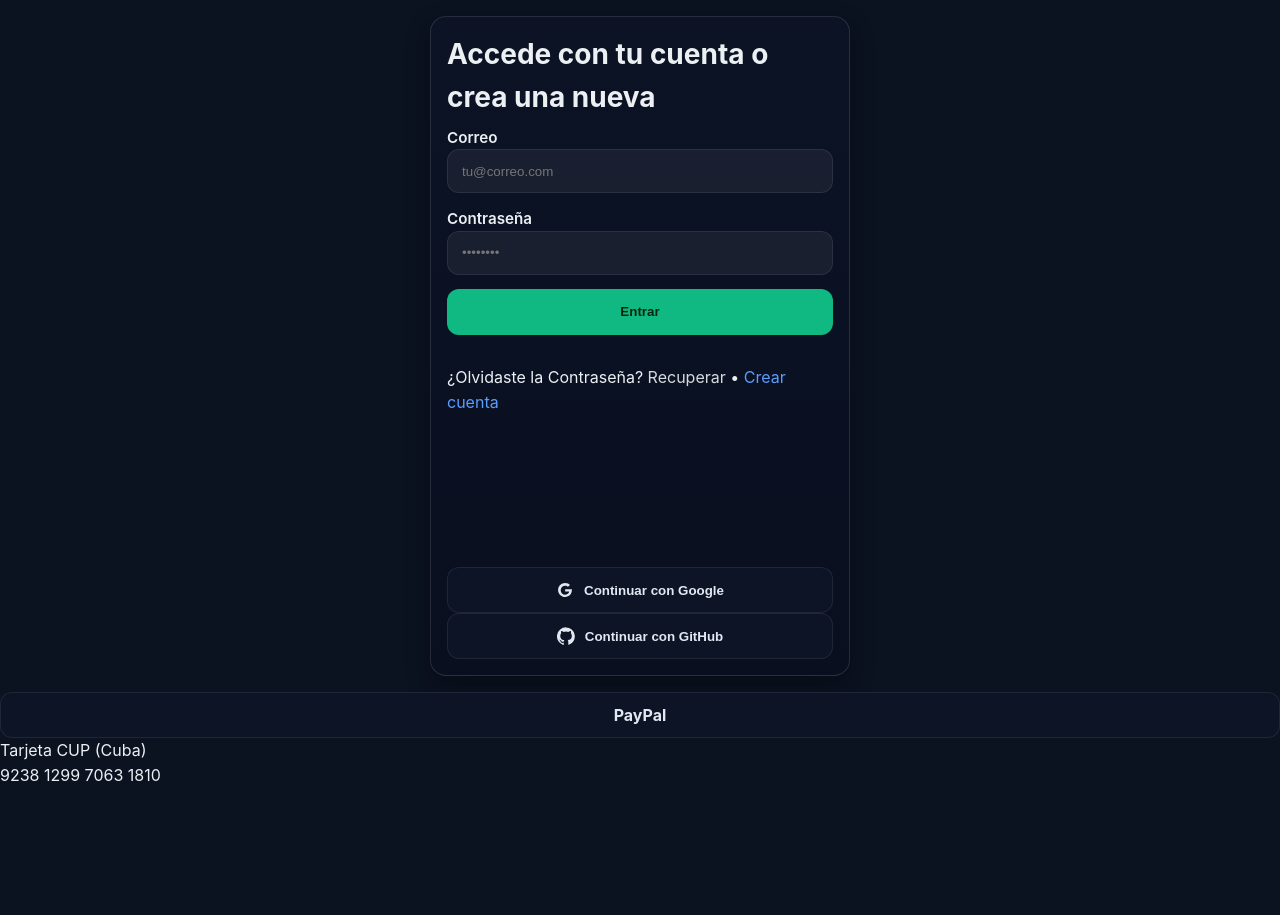
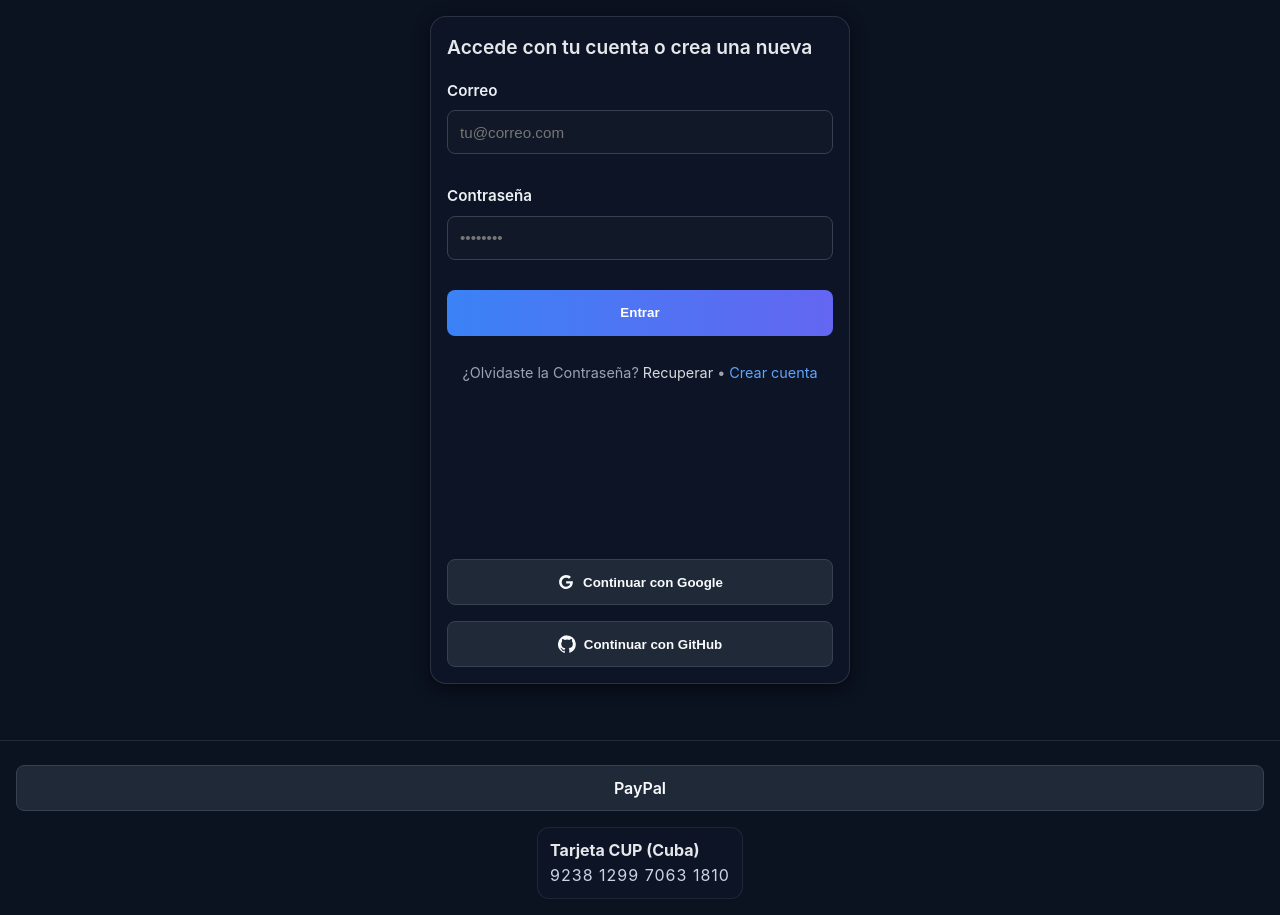
Before and after one commit to devmaikelrm/ConsultasdeCel, a website: page public/login.html in a window 1280 px wide. Before the commit the page ends 800 px from the top, so only its background shows below. Drawn offline with nearby package versions, Linux system fonts and the light colour scheme.

Commit message:
style(auth): aplica estilos de tarjeta de autenticación, botones y donaciones

```diff
--- a/public/style.css
+++ b/public/style.css
@@ -206,3 +206,138 @@ input[type="text"], input[type="email"], input[type="password"], input[type="tel
 /* Filters row */
 .filters-row{ display:flex; gap:12px; margin:8px 0 12px; flex-wrap:wrap; }
 #bands-select{ min-height: 110px; }
+
+/* === Auth Card: overrides === */
+/* --- Auth Card --- */
+.auth-card {
+  max-width: 420px;
+  margin: auto;
+  padding: 24px;
+  border-radius: 16px;
+  background: #0c1426;
+  box-shadow: 0 4px 16px rgba(0,0,0,0.5);
+}
+.auth-title {
+  font-size: 1.2rem;
+  margin-bottom: 16px;
+  font-weight: 600;
+  color: #e5e7eb;
+}
+.auth-links {
+  margin-top: 12px;
+  font-size: 0.9rem;
+  text-align: center;
+  color: #9ca3af;
+}
+.auth-links a {
+  color: #60a5fa;
+  text-decoration: none;
+}
+.auth-links a:hover {
+  text-decoration: underline;
+}
+
+/* --- Inputs --- */
+.auth-card input {
+  display: block;
+  width: 100%;
+  padding: 10px 12px;
+  margin: 8px 0 16px;
+  border: 1px solid #374151;
+  border-radius: 8px;
+  background: #111827;
+  color: #f9fafb;
+  font-size: 0.95rem;
+}
+.auth-card input:focus {
+  border-color: #60a5fa;
+  outline: none;
+}
+
+/* --- Botones --- */
+.btn {
+  display: inline-flex;
+  align-items: center;
+  justify-content: center;
+  gap: 8px;
+  padding: 10px 14px;
+  border-radius: 8px;
+  border: none;
+  cursor: pointer;
+  font-weight: 600;
+  transition: background 0.2s ease;
+  width: auto; /* override earlier full-width */
+}
+.btn.primary {
+  width: 100%;
+  background: linear-gradient(90deg, #3b82f6, #6366f1);
+  color: white;
+}
+.btn.primary:hover {
+  opacity: 0.9;
+}
+.btn.oauth {
+  width: 100%;
+  background: #1f2937;
+  color: #f9fafb;
+  margin-top: 8px;
+  border: 1px solid #374151;
+}
+.btn.oauth:hover {
+  background: #374151;
+}
+
+/* --- Iconos en botones --- */
+.ico {
+  display: inline-block;
+  vertical-align: middle;
+}
+
+/* --- Sección OAuth --- */
+.oauth-block {
+  margin-top: 16px;
+  display: flex;
+  flex-direction: column;
+  gap: 8px;
+}
+
+/* --- Footer donaciones --- */
+.donate-footer {
+  margin-top: 40px;
+  padding: 16px;
+  border-top: 1px solid rgba(255,255,255,.1);
+}
+.donate-row {
+  display: flex;
+  gap: 16px;
+  flex-wrap: wrap;
+  justify-content: center;
+}
+
+/* --- Botón PayPal --- */
+.paypal-btn {
+  background: #0070ba;
+  color: white;
+}
+.paypal-btn:hover {
+  background: #005ea6;
+}
+
+/* --- Tarjeta CUP --- */
+.cup-card {
+  display: flex;
+  align-items: center;
+  gap: 10px;
+  padding: 10px 12px;
+  border-radius: 12px;
+  border: 1px solid rgba(255,255,255,.08);
+  background: #0c1426;
+}
+.cup-title {
+  font-weight: 700;
+  color: #e5e7eb;
+}
+.cup-num {
+  letter-spacing: 1px;
+  color: #cbd5e1;
+}
```
